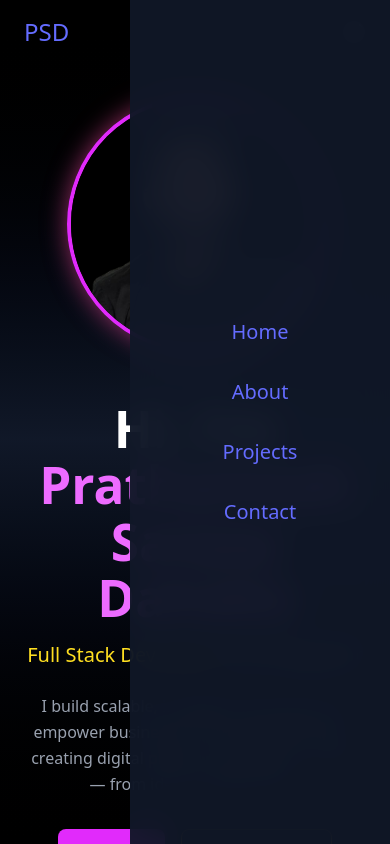
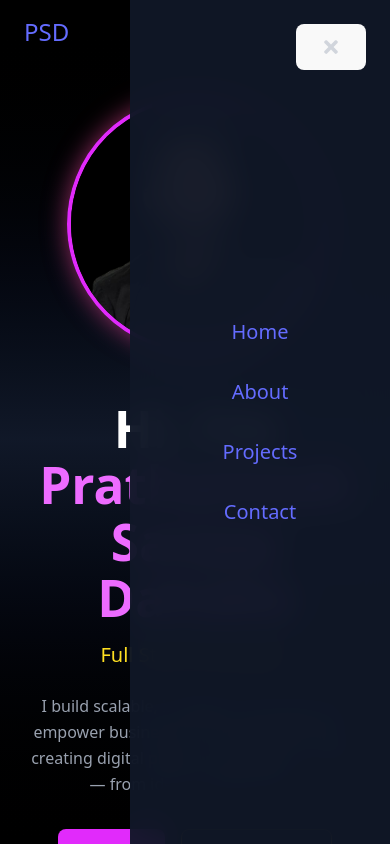
Before and after one commit to PSD24-art/PSD-Portfolio, a React (Vite) app: page / in a window 390 px wide. Both pictures are taken after a click on the icon 354 px from the left and 32 px from the top of the page. Shown: the top 844 px of the page. Built offline with nearby package versions, Linux system fonts and the light colour scheme.

Commit message:
fixed hamberger menu

```diff
--- a/src/components/Hero.jsx
+++ b/src/components/Hero.jsx
@@ -40,8 +40,7 @@ export default function Hero() {
           transition={{ delay: 0.3, duration: 0.6 }}
           className="text-xl sm:text-2xl md:text-3xl text-gray-300 font-light mb-6"
         >
-          <span className="text-yellow-300">Full Stack Developer</span> & AI
-          Integrator
+          <span className="text-yellow-300">Full Stack Developer</span>
         </motion.h2>
 
         <motion.p
--- a/src/components/Navbar.jsx
+++ b/src/components/Navbar.jsx
@@ -61,24 +61,24 @@ const Navbar = () => {
           ))}
         </ul>
 
-        {/* Mobile Toggle */}
-        <div className="md:hidden text-gray-100 text-2xl cursor-pointer">
-          {menuOpen ? (
-            <FaTimes onClick={() => setMenuOpen(false)} />
-          ) : (
-            <FaBars onClick={() => setMenuOpen(true)} />
-          )}
-        </div>
+        {/* Mobile Menu */}
+        <FaBars onClick={() => setMenuOpen((prev) => !prev)} />
 
-        {/* Mobile Menu */}
         {menuOpen && (
           <motion.div
             initial={{ x: "100%" }}
             animate={{ x: 0 }}
             exit={{ x: "100%" }}
             transition={{ duration: 0.4 }}
-            className="absolute top-0 right-0 w-2/3 h-screen bg-gray-900/95 backdrop-blur-lg flex flex-col items-center justify-center space-y-8 text-xl md:hidden"
+            className="fixed top-0 right-0 w-2/3 h-screen bg-gray-900/95 backdrop-blur-lg flex flex-col items-center justify-center space-y-8 text-xl md:hidden z-40"
           >
+            <button
+              onClick={() => setMenuOpen((prev) => !prev)}
+              className="absolute top-6 right-6 text-3xl text-gray-300 hover:text-blue-400"
+            >
+              <FaTimes />
+            </button>
+
             {navItems.map((item, i) => (
               <a
                 key={i}
```
